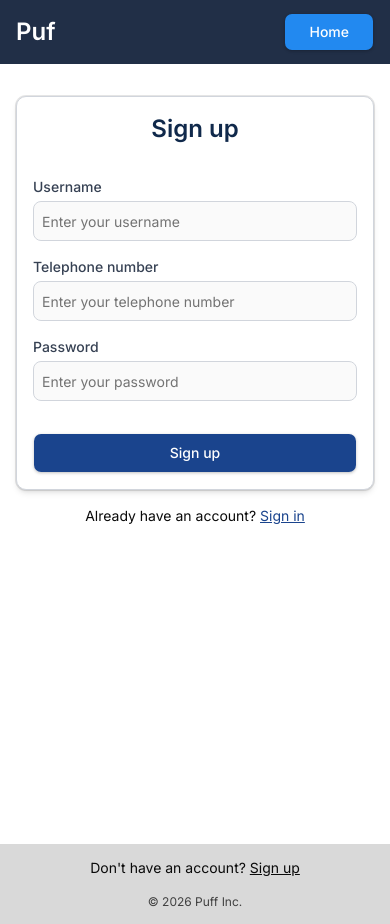
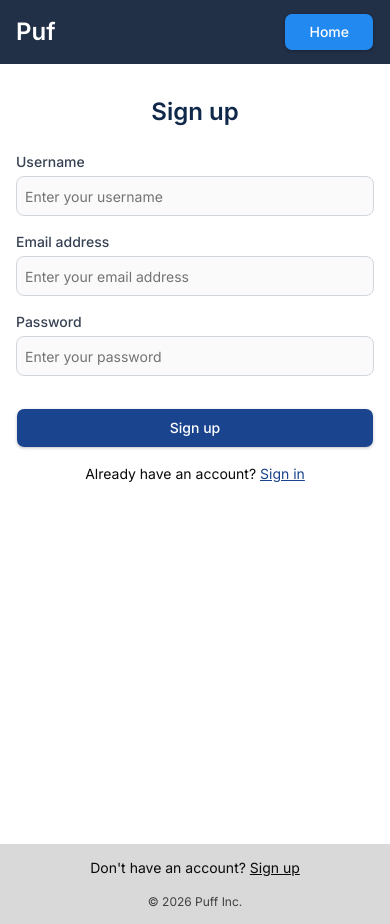
Before and after one commit to puf-app/puf, a Next.js app in the folder app/frontend/: page /signup in a window 390 px wide. Built offline with nearby package versions, Linux system fonts and the light colour scheme.

Commit message:
fix: card removed from mobile view

```diff
--- a/app/frontend/src/app/signup/page.tsx
+++ b/app/frontend/src/app/signup/page.tsx
@@ -35,17 +35,80 @@ export default function SignupPage() {
         </Link>
       </header>
 
-      {/* Centered card */}
+      {/* Forms */}
       <section className="flex-1 flex flex-col items-center justify-start md:justify-center px-4 py-8 md:py-12 gap-4">
-        <Card className="w-full max-w-md md:max-w-xl border border-gray-300 shadow-md">
-          <CardHeader className="pb-4 md:pb-6">
-            <CardTitle className="text-2xl md:text-3xl font-semibold text-[#10294b] text-center">
+        {/* Mobile layout: no card, only fields */}
+        <div className="w-full max-w-md md:hidden">
+          <h1 className="text-2xl font-semibold text-[#10294b] text-center mb-6">
+            Sign up
+          </h1>
+          <form className="space-y-4" onSubmit={handleSubmit}>
+            <div className="flex flex-col gap-1">
+              <Label className="text-sm text-gray-700" htmlFor="username-mobile">
+                Username
+              </Label>
+              <Input
+                id="username-mobile"
+                type="text"
+                placeholder="Enter your username"
+                className="h-10 border-gray-300 text-sm focus-visible:ring-[#2289f0]"
+                required
+              />
+            </div>
+
+            <div className="flex flex-col gap-1">
+              <Label className="text-sm text-gray-700" htmlFor="email-mobile">
+                Email address
+              </Label>
+              <Input
+                id="email-mobile"
+                type="email"
+                placeholder="Enter your email address"
+                className="h-10 border-gray-300 text-sm focus-visible:ring-[#2289f0]"
+                required
+              />
+            </div>
+
+            <div className="flex flex-col gap-1">
+              <Label className="text-sm text-gray-700" htmlFor="password-mobile">
+                Password
+              </Label>
+              <Input
+                id="password-mobile"
+                type="password"
+                placeholder="Enter your password"
+                className="h-10 border-gray-300 text-sm focus-visible:ring-[#2289f0]"
+                minLength={6}
+                required
+              />
+            </div>
+
+            <Button
+              type="submit"
+              className="mt-4 h-10 w-full bg-[#1a448d] text-white text-sm font-medium shadow-sm hover:bg-[#153770] transition-colors"
+            >
+              Sign up
+            </Button>
+          </form>
+
+          <p className="mt-4 text-sm text-center w-full">
+            Already have an account?{' '}
+            <Link href="/login" className="underline text-[#1a448d]">
+              Sign in
+            </Link>
+          </p>
+        </div>
+
+        {/* Desktop/tablet layout: card with all fields */}
+        <Card className="hidden md:block w-full max-w-xl border border-gray-300 shadow-md">
+          <CardHeader className="pb-6">
+            <CardTitle className="text-3xl font-semibold text-[#10294b] text-center">
               Sign up
             </CardTitle>
           </CardHeader>
           <CardContent className="pt-0">
-            <form className="space-y-4 md:space-y-5" onSubmit={handleSubmit}>
-              <div className="hidden md:flex flex-col gap-1">
+            <form className="space-y-5" onSubmit={handleSubmit}>
+              <div className="flex flex-col gap-1">
                 <Label className="text-sm text-gray-700" htmlFor="fullName">
                   Full name
                 </Label>
@@ -71,7 +134,7 @@ export default function SignupPage() {
                 />
               </div>
 
-              <div className="hidden md:flex flex-col gap-1">
+              <div className="flex flex-col gap-1">
                 <Label className="text-sm text-gray-700" htmlFor="email">
                   Email address
                 </Label>
@@ -119,14 +182,6 @@ export default function SignupPage() {
             </form>
           </CardContent>
         </Card>
-
-        {/* Mobile-only sign-in hint below card */}
-        <p className="block md:hidden text-sm text-center w-full">
-          Already have an account?{' '}
-          <Link href="/login" className="underline text-[#1a448d]">
-            Sign in
-          </Link>
-        </p>
       </section>
     </main>
   );
```
